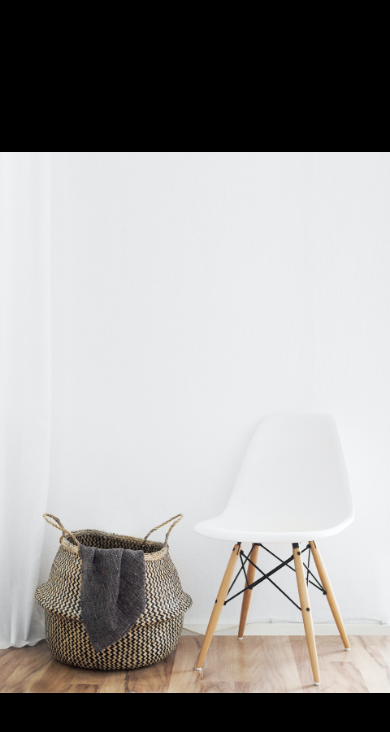
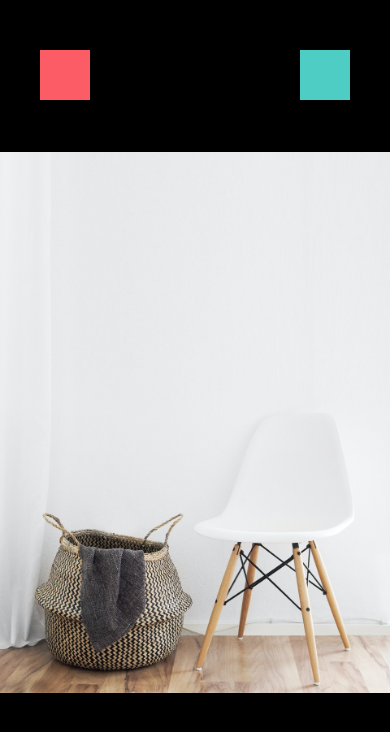
Before and after one commit to theianmay/resale-market, a React Native app: screen / in a window 390 px wide. Shown: the top 732 px of the page. Built offline with nearby package versions, Linux system fonts and the light colour scheme.

Commit message:
Update icons and colors

```diff
--- /dev/null
+++ b/app/config/colors.js
@@ -0,0 +1,5 @@
+export default {
+    primary: '#fc5c65',
+    secondary: '#4ecdc4',
+    black: "#000",
+};
--- a/app/screens/ViewImageScreen.js
+++ b/app/screens/ViewImageScreen.js
@@ -1,11 +1,14 @@
 import React from 'react';
 import { View } from 'react-native';
 import { Image, StyleSheet } from 'react-native';
+
+import colors from '../config/colors';
 
 function ViewImageScreen(props) {
     return (
         <View style={styles.container}>
         <View style={styles.closeIcon}></View>
+        <View style={styles.deleteIcon}></View>
         <Image
             resizeMode='contain'
             style={styles.image}
@@ -16,16 +19,28 @@ function ViewImageScreen(props) {
 
 const styles = StyleSheet.create({
     closeIcon: {
-        flex: 1,
-        backgroundColor: '#000'
+        width: 50,
+        height: 50,
+        backgroundColor: colors.primary,
+        position: 'absolute',
+        top: 50,
+        left: 40,
+    },
+    deleteIcon: {
+        width: 50,
+        height: 50,
+        backgroundColor: colors.secondary,
+        position: 'absolute',
+        top: 50,
+        right: 40,
     },
     container: {
         flex: 1,
-        backgroundColor: '#000'
+        backgroundColor: colors.black,
     },
     image: {
         width: '100%',
-        height: '100%'
+        height: '100%',
     }
 })
 
--- a/app/screens/WelcomeScreen.js
+++ b/app/screens/WelcomeScreen.js
@@ -1,5 +1,7 @@
 import React from 'react';
 import { View, ImageBackground, StyleSheet, Image, Text } from 'react-native';
+
+import colors from '../config/colors';
 
 function WelcomeScreen(props) {
     return (
@@ -26,7 +28,7 @@ const styles = StyleSheet.create({
     loginButton: {
         width: '100%',
         height: 70,
-        backgroundColor: '#fc5c65'
+        backgroundColor: colors.primary,
     },
     logo: {
         width: 150,
@@ -35,12 +37,12 @@ const styles = StyleSheet.create({
     logoContainer: {
         position: 'absolute',
         top: 70,
-        alignItems: 'center'
+        alignItems: 'center',
     },
     registerButton: {
         width: '100%',
         height: 70,
-        backgroundColor: '#4ecdc4'
+        backgroundColor: colors.secondary,
     }
 })
 
```
